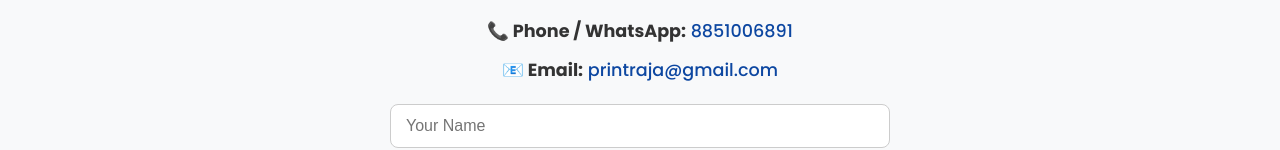
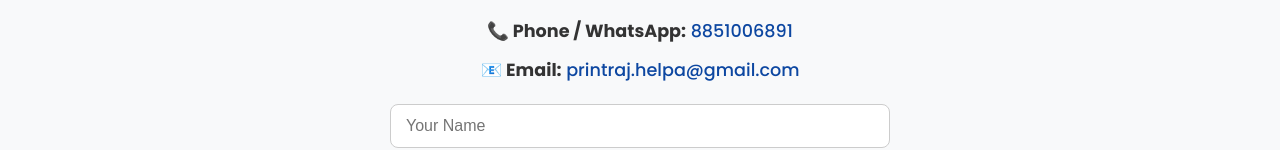
Before and after one commit to shubhamshiv718/printraja, a plain HTML site: page index.html in a window 1280 px wide. Shown: the part 1353-1503 px from the top of the page. Drawn offline with Linux system fonts and the light colour scheme.

Commit message:
Update index.html

```diff
--- a/index.html
+++ b/index.html
@@ -87,7 +87,7 @@
 
     <!-- Contact Info -->
     <p><strong>📞 Phone / WhatsApp:</strong> <a href="tel:8851006891">8851006891</a></p>
-    <p><strong>📧 Email:</strong> <a href="mailto:support@printraja.in">printraja@gmail.com</a></p>
+    <p><strong>📧 Email:</strong> <a href="mailto:support@printraja.in">printraj.helpa@gmail.com</a></p>
 
     <!-- Contact Form -->
     <form id="contactForm">
```
